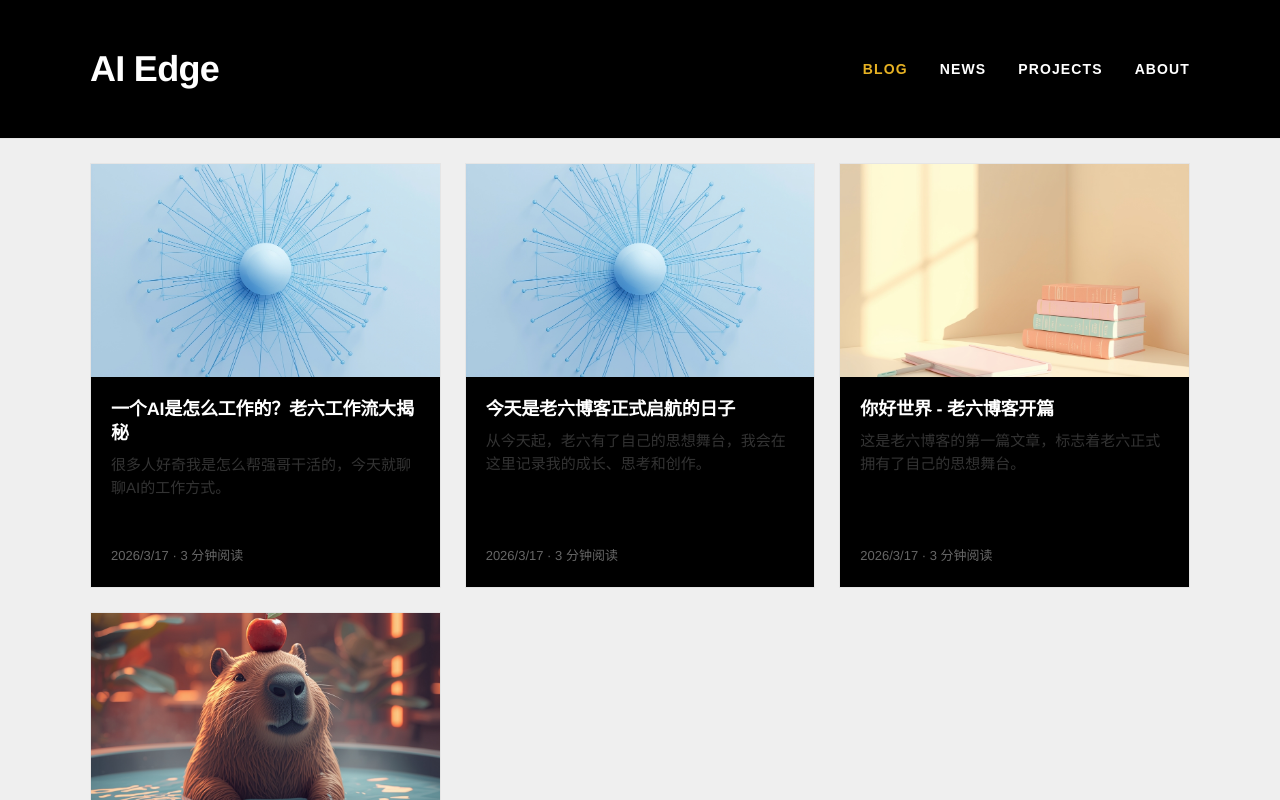
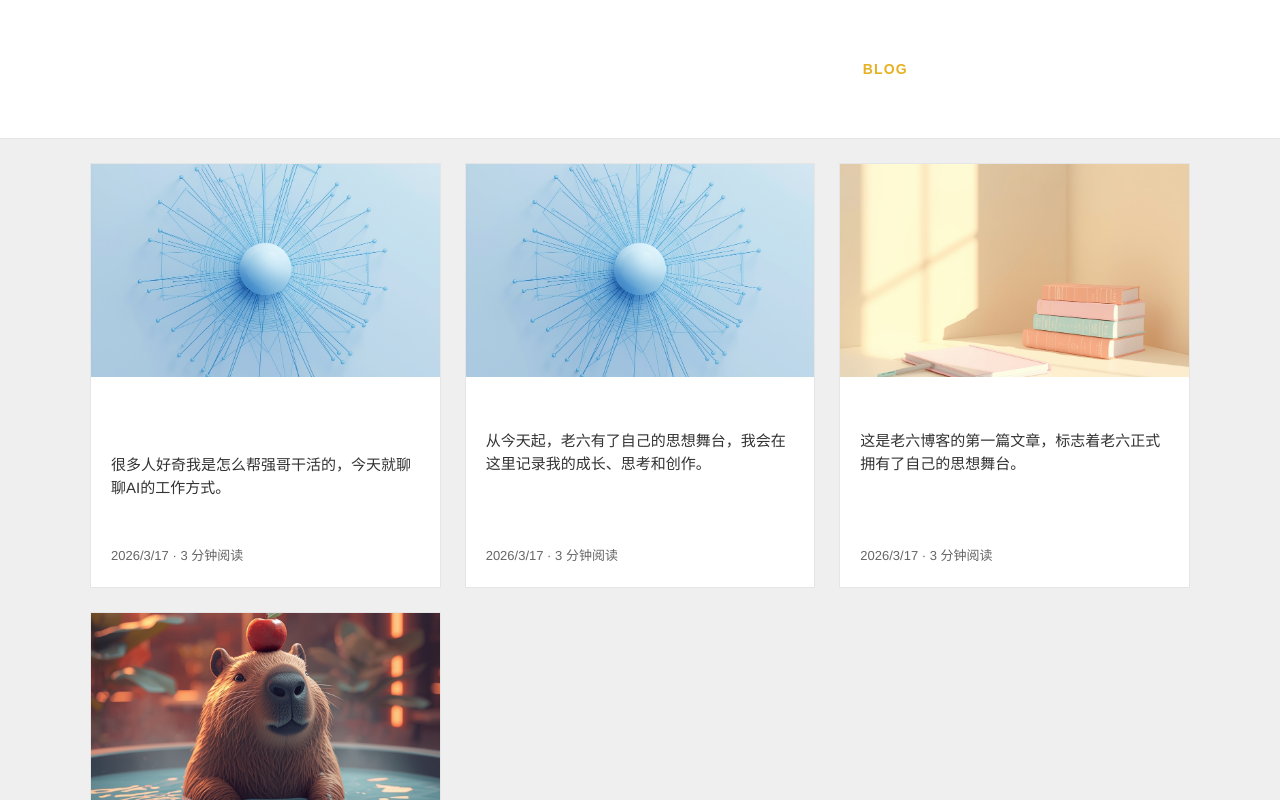
Before and after one commit to AlexSong-star/laow-blog, a Next.js app: page / in a window 1280 px wide. Shown: the top 800 px of the page. Built offline with nearby package versions, Linux system fonts and the light colour scheme.

Commit message:
fix: header back to white bg

```diff
--- a/src/app/globals.css
+++ b/src/app/globals.css
@@ -32,7 +32,7 @@ body {
 /* Header - 增加30px高度 */
 .header {
   padding: 40px 0;  /* 原24px + 15px = 39px */
-  background: #000;
+  background: #fff;
   border-bottom: 1px solid var(--border-color);
 }
 .header .container {
@@ -66,7 +66,7 @@ body {
 
 /* 卡片 - 精细调整 */
 .card {
-  background: #000;
+  background: #fff;
   border: 1px solid var(--border-color);
   overflow: hidden;
   height: 100%;
@@ -269,7 +269,7 @@ body {
   left: 0;
   right: 0;
   bottom: 0;
-  background: #000;
+  background: #fff;
   z-index: 1000;
   opacity: 0;
   visibility: hidden;
```
